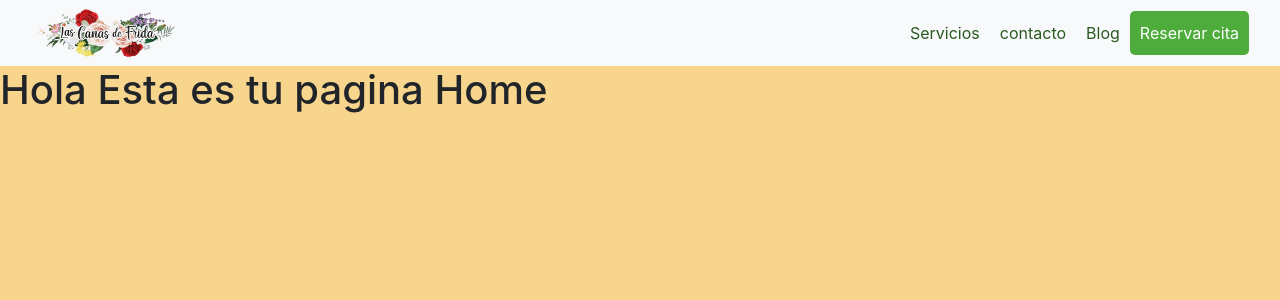
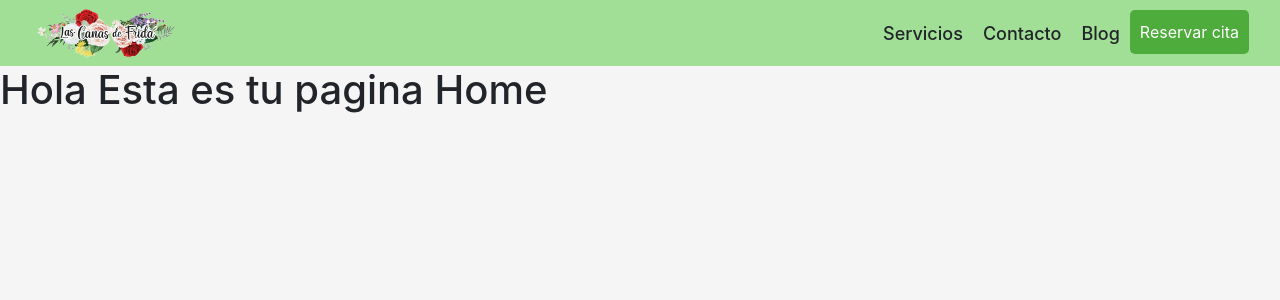
Before and after one commit to Luisgr10/Web-Las-Canas-de-Frida, a React (Vite) app: page / in a window 1280 px wide. Shown: the top 300 px of the page. Built offline with nearby package versions, Linux system fonts and the light colour scheme.

Commit message:
Modifico estilo de anchor en navbar

```diff
--- a/src/components/navbar.jsx
+++ b/src/components/navbar.jsx
@@ -4,7 +4,7 @@ import { Link } from "react-router-dom";
 
 export const NavBar = () => {
   return (
-    <nav className="navbar bg-light">
+    <nav className="navbar">
       <div className="container-fluid">
         <Link to="/">
           <img src={logoSmall} className="logo" alt="Bootstrap" />
@@ -14,7 +14,7 @@ export const NavBar = () => {
             Servicios
           </a>
           <a className="n-link" href="/contactanos">
-            contacto
+            Contacto
           </a>
           <a className="n-link" href="/blog">
             Blog
--- a/src/style/home.css
+++ b/src/style/home.css
@@ -1,4 +1,4 @@
 body {
-    background: rgb(247,213,141);
+    background: whitesmoke;
 
   }
--- a/src/style/navbar.css
+++ b/src/style/navbar.css
@@ -1,3 +1,6 @@
+.navbar{
+    background-color: #a2df96;
+}
 .logo {
     width: 150px;
     height: 50px;
@@ -8,8 +11,16 @@
 
 }
 .n-link {
-    color: #2a5922;
+    color: #4dac3b;
     margin: 10px;
+    font-weight: 500;
+    font-size: 18px;
+    color: inherit;
+    text-decoration: none;
+}
+.n-link:hover {
+    color: #3c8d2c;
+    text-decoration: none;
 }
 .btn-navbar {
     background-color: #4dac3b;
```
